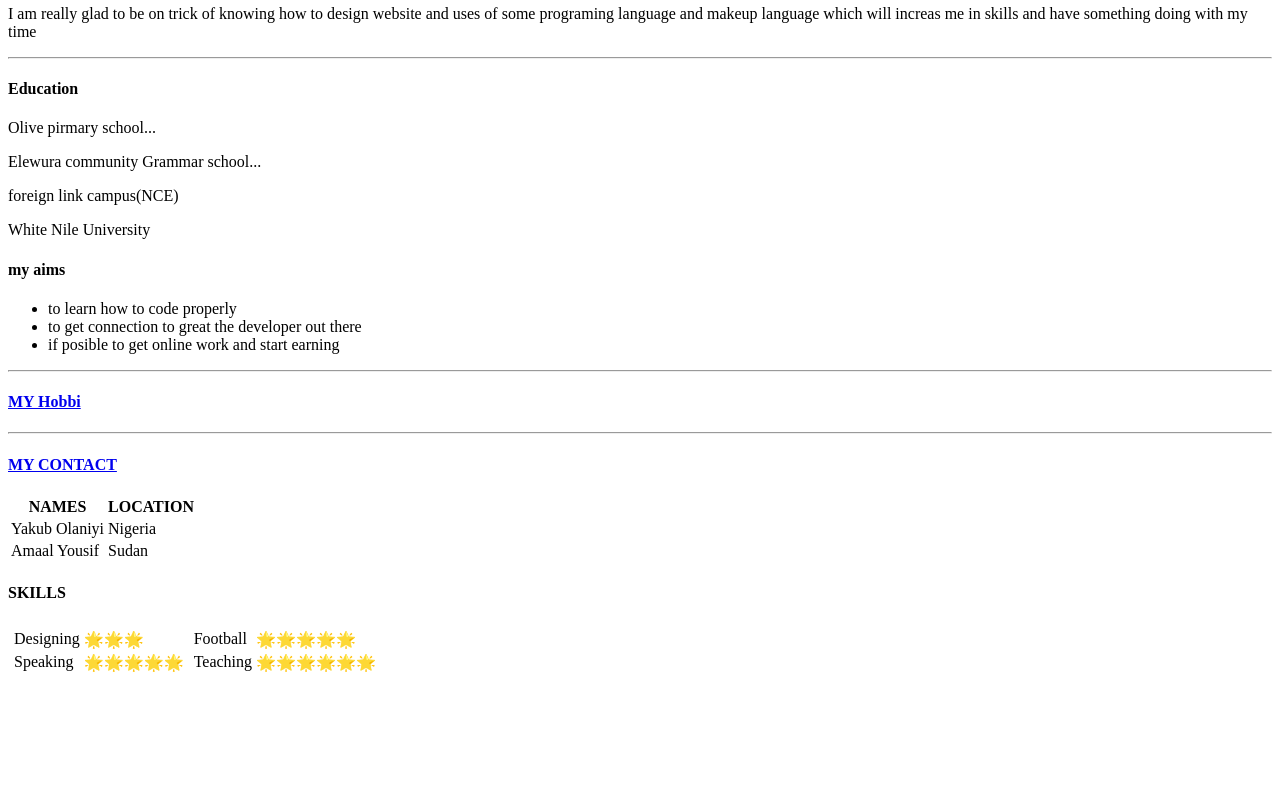
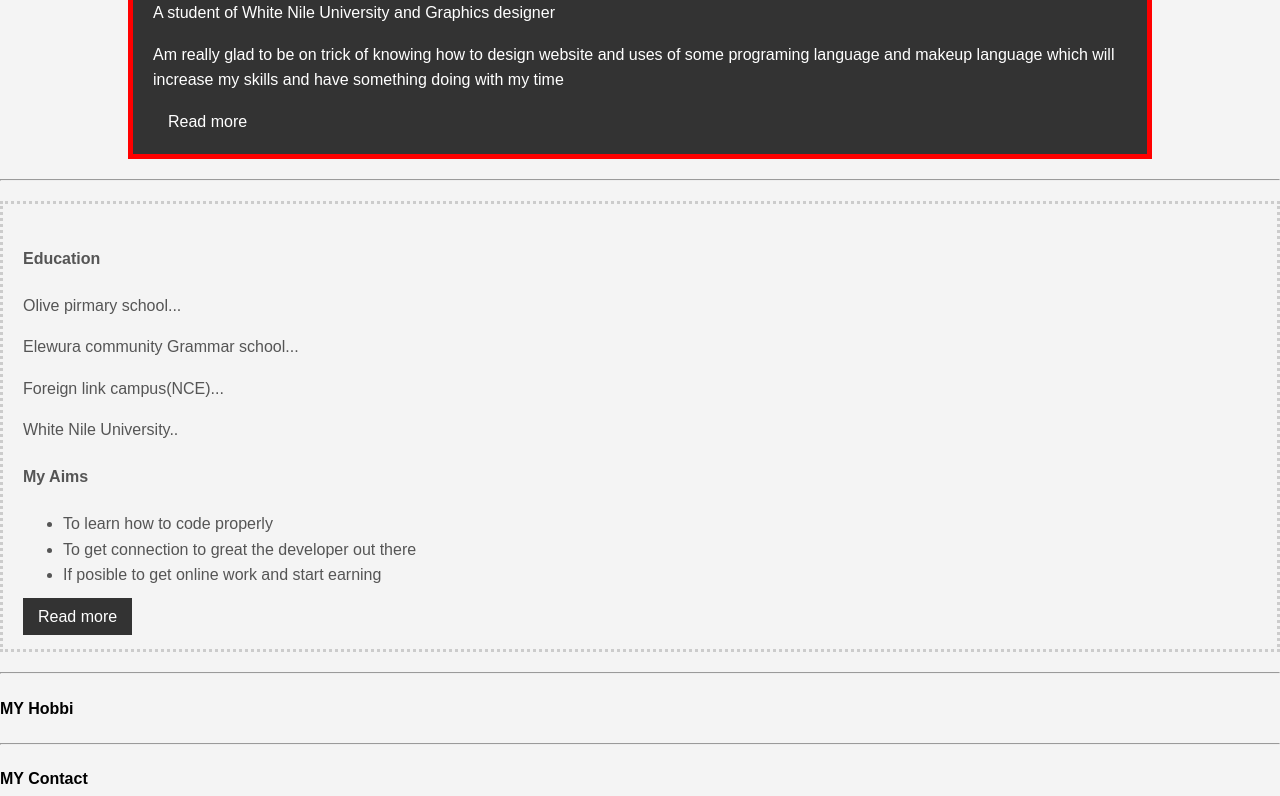
Before and after one commit to RasaqYakub/my-website, a plain HTML site: page index.html in a window 1280 px wide. Shown: the part 327-1123 px from the top of the page. Before the commit the page ends 1013 px from the top, so only its background shows below. Drawn offline with Linux system fonts and the light colour scheme.

Commit message:
Update index.html

```diff
--- a/index.html
+++ b/index.html
@@ -1,7 +1,8 @@
 <!DOCTYPE html>
 <html>
 <head>
-	<title>My website</title>
+	<title>My Website</title>
+	<link rel="stylesheet" type="text/css" href="css/style.css">
 </head>
 <body>
 	<table>
@@ -10,27 +11,35 @@
 		<h3>Student,White Nile University.</h3>
 	    </td>
 	</table>
-<h1><strong>my fisrt website</strong></h1>
-<p>a student of White Nile University and Graphics designer</p>
-<p>I am really glad to be on trick of knowing how to design website and uses of some programing language and makeup language which will increas me in skills and have something doing with my time</p>
+	<div class="container">
+	<div class="box-1">
+<h1><strong>My fisrt website</strong></h1>
+<p>A student of White Nile University and Graphics designer</p>
+<p>Am really glad to be on trick of knowing how to design website and uses of some programing language and makeup language which will increase my skills and have something doing with my time</p>
+<a class="button" href="">Read more</a>
+</div>
+</div>
 <hr>
+<div class="box-2">
 <h4><strong>Education</strong></h4>
 <p>Olive pirmary school...</p>
 <p>Elewura community Grammar school...</p>
-<p>foreign link campus(NCE)</p>
-<p>White Nile University</p>
- <h4><strong>my aims</strong></h4>
+<p>Foreign link campus(NCE)...</p>
+<p>White Nile University..</p>
+ <h4><strong>My Aims</strong></h4>
    <ul>
-   	<li>to learn how to code properly</li>
-   	<li>to get connection to great the developer out there</li>
-   	<li>if posible to get online work and start earning</li>
+   	<li>To learn how to code properly</li>
+   	<li>To get connection to great the developer out there</li>
+   	<li>If posible to get online work and start earning</li>
    </ul>
+   <a class="button" href="">Read more</a>
+</div>
+<hr>
+<h4><a href="my hobbi.html">MY Hobbi</a></h4>
+<hr>
+<h4><a href="my contact.html">MY Contact</a></h4>
 <hr>
 
-<h4><a href="my hobbi.html">MY Hobbi</a></h4>
-<hr>
-
-<h4><a href="my contact.html">MY CONTACT</a></h4>
 
 <table>
 	<thead>
@@ -51,14 +60,16 @@
 	</tbody>
 </table>
 
-<h4><strong>SKILLS</strong></h4>
-	 <table>
+
+<div class="skills">
+	<h4><strong>SKILLS</strong></h4>
+   <table>
    	<tr>
    		<td>
    			<table>
    				<tr>
    					<td>Designing</td>
-   					<td>🌟🌟🌟</td>
+   					<td>🌟🌟🌟🌟🌟🌟</td>
    				</tr>
    				<tr>
    					<td> Speaking</td>
@@ -71,18 +82,17 @@
    			<table>
    				<tr>
    					<td>Football</td>
-   					<td>🌟🌟🌟🌟🌟</td>
+   					<td>🌟🌟🌟</td>
    				</tr>
    				<tr>
    					<td>Teaching</td>
-   					<td>🌟🌟🌟🌟🌟🌟</td>
+   					<td>🌟🌟🌟🌟🌟</td>
 
    				</tr>
    			</table>
    		</td>
    	</tr>
    </table>
-
-
+</div>
 </body>
 </html>
```
